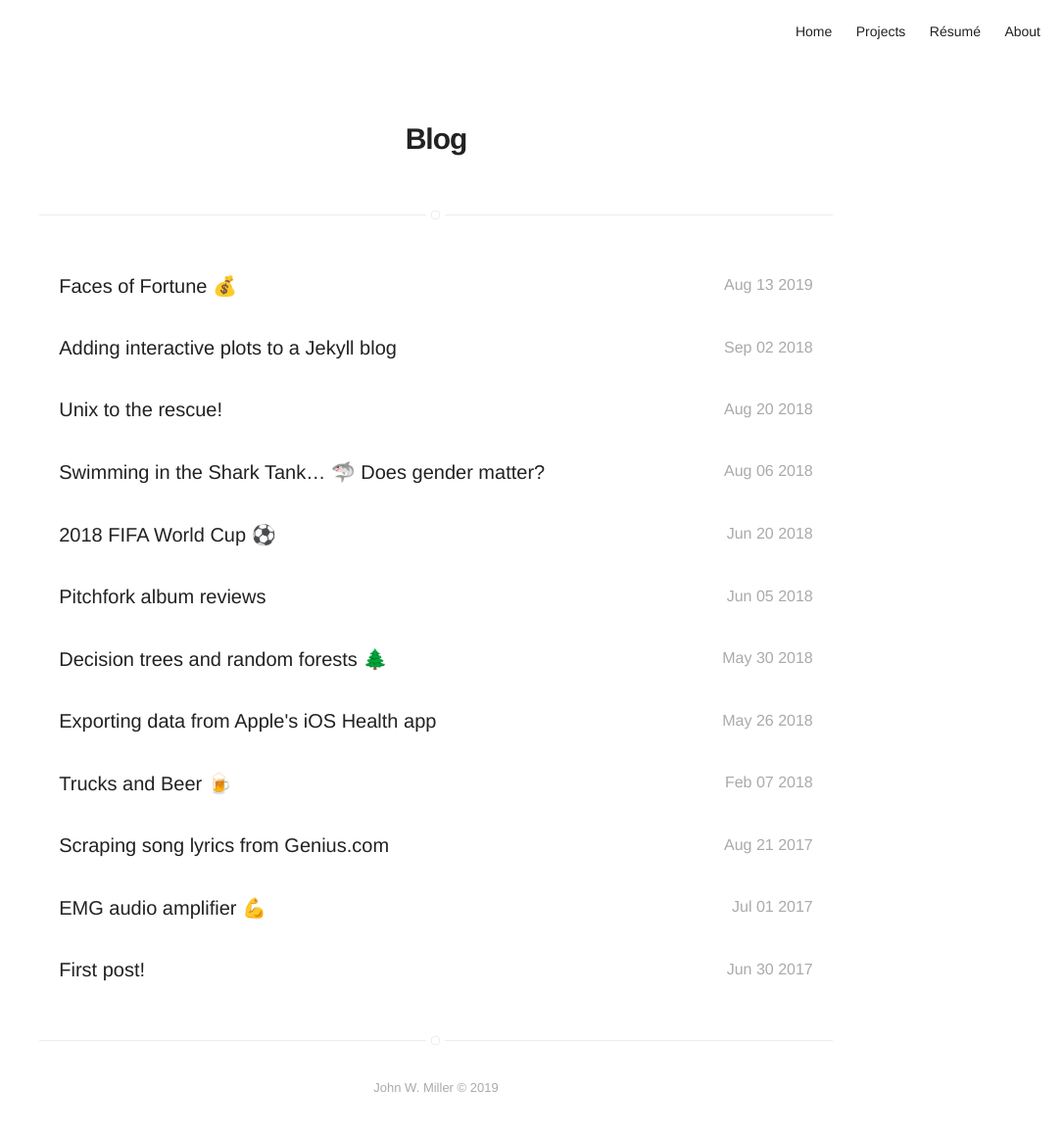
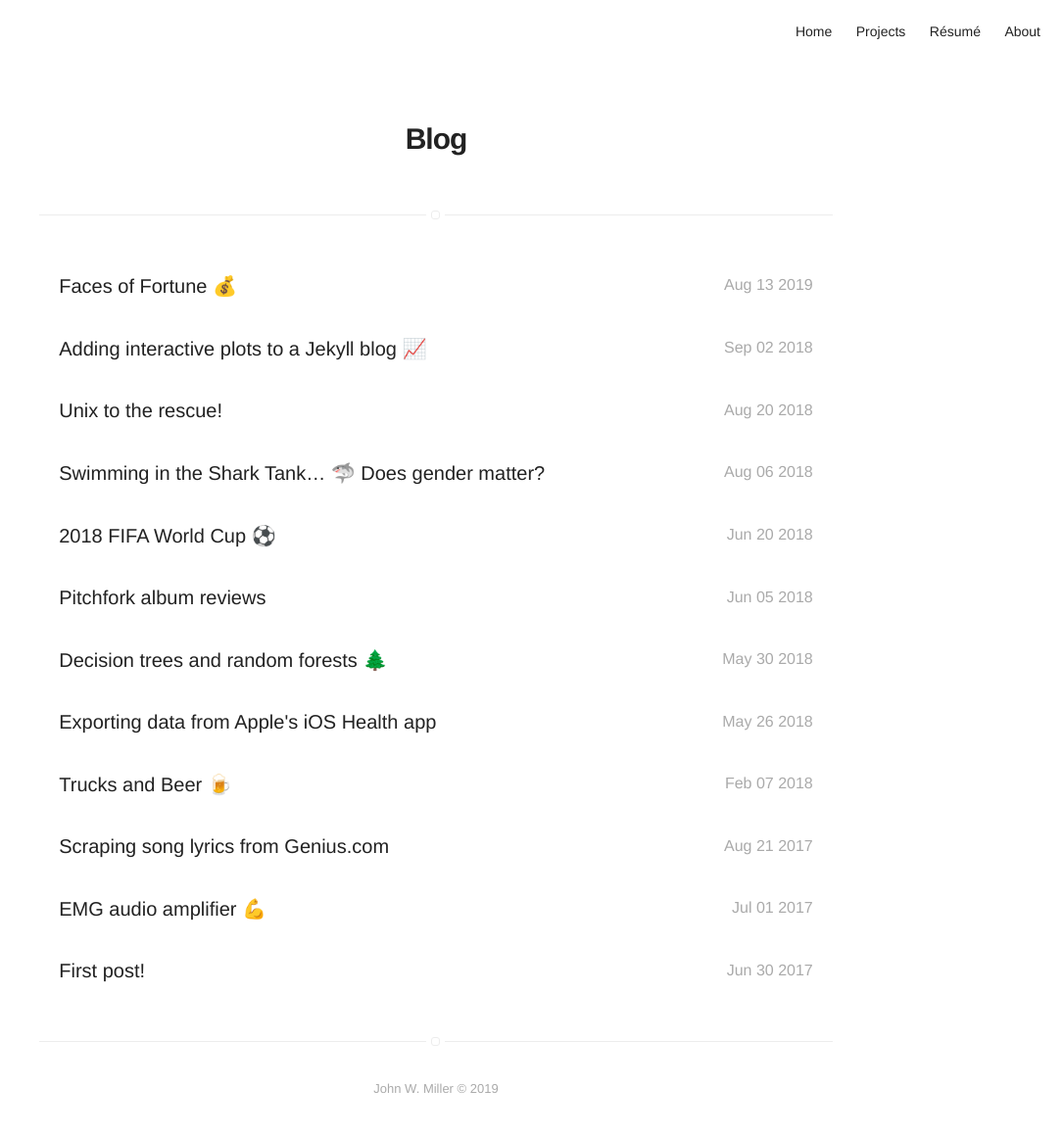
Before and after one commit to johnwmillr/johnwmillr.github.io, a Jekyll site: the page built from blog/index.html, in a window 1280 px wide. Shown: the whole page at 98% size, without its empty margins (195-1280 px from the left). Built offline with Jekyll 4.4.1, drawn with Linux system fonts in a browser that asks for light colours.

```diff
--- a/_posts/2018-09-02-interactive-plots-in-jekyll.markdown
+++ b/_posts/2018-09-02-interactive-plots-in-jekyll.markdown
@@ -1,5 +1,5 @@
 ---
-title:  "Adding interactive plots to a Jekyll blog"
+title:  "Adding interactive plots to a Jekyll blog 📈"
 date:   2018-09-02
 layout: post
 tag:
```
